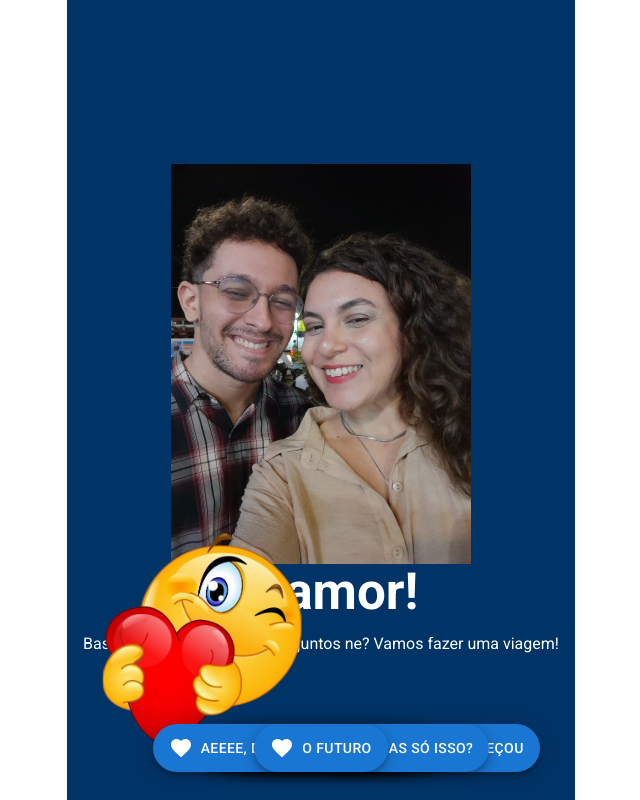
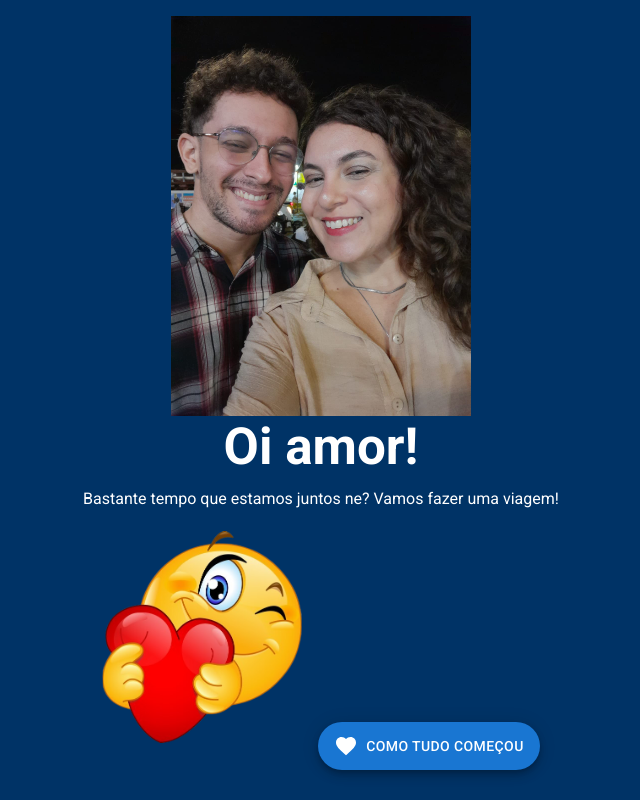
Before and after one commit to yngvarrr/love-page, a React (Vite) app: page / in a window 1280 px wide. Shown: the whole page, without its empty margins (319-959 px from the left). Built offline with nearby package versions, Linux system fonts and the light colour scheme.

Commit message:
voltando

```diff
--- a/src/App.css
+++ b/src/App.css
@@ -54,14 +54,15 @@ h1 {
   margin: 0 auto;
 }
 
-/* Garante que a página ocupe toda a altura e largura da tela */
 html, body, #root {
   margin: 0;
   padding: 0;
   height: 100%;
   width: 100%;
-  overflow-x: hidden; /* Evita rolagem horizontal */
+  overflow-x: hidden;
+  text-align: center;
 }
+
 
 .logo {
   height: 6em;
@@ -118,30 +119,16 @@ html, body, #root {
   overflow-x: hidden;
 }
 
-/* Estilo para a seção principal */
-.containerM {
+.containerM > div {
   width: 100%;
-  height: 100vh; /* Faz com que a altura ocupe 100% da altura da tela */
-  overflow-x: hidden; /* Evita rolagem horizontal */
+  box-sizing: border-box;
 }
 
-/* Estilo para as seções dentro da containerM */
-.containerM > div {
-  width: 100%;
-  box-sizing: border-box; /* Inclui padding e border na largura total */
-  display: flex;
-  flex-direction: column;
-  align-items: center;
-  justify-content: center;
+.foto, .print, .emoji {
+  max-width: 100%;
+  height: auto;
 }
 
-/* Estilo para os botões FAB */
 .MuiFab-root {
-  margin: 0; /* Remove margens padrão dos botões FAB */
+  margin: 0;
 }
-
-/* Ajusta o layout dos botões FAB dentro das seções */
-section > .MuiBox-root {
-  position: absolute;
-  bottom: 20px; /* Posiciona o botão na parte inferior da seção */
-}
--- a/src/App.jsx
+++ b/src/App.jsx
@@ -40,12 +40,12 @@ function App() {
     <section className="containerM">
       <div>
         <Box
-          sx={{ height: "100vh", background: "#003366", p: 2, color: "white", display: 'flex', flexDirection: 'column', justifyContent: 'center', alignItems: 'center' }}
+          sx={{ height: "100vh", background: "#003366", p: 2, color: "white" }}
         >
           <img src={pic} alt="" className="foto" />
           <h1>Oi amor!</h1>
           <p>Bastante tempo que estamos juntos ne? Vamos fazer uma viagem!</p>
-          <Box sx={{ "& > :not(style)": { m: 1 }, position: 'absolute', bottom: 20 }}>
+          <Box sx={{ "& > :not(style)": { m: 1 } }}>
             <img src={love} alt="" className="emoji" />
             <Fab variant="extended" color="primary" onClick={() => scrollToSection(section2Ref)}>
               <FavoriteIcon sx={{ mr: 1 }} />
@@ -56,7 +56,7 @@ function App() {
 
         <div
           ref={section2Ref}
-          style={{ height: "100vh", background: "#006400", padding: "20px", display: 'flex', flexDirection: 'column', justifyContent: 'center', alignItems: 'center' }}
+          style={{ height: "100vh", background: "#006400", padding: "20px" }}
         >
           <h1>Como tudo começou...</h1>
           <p>
@@ -65,17 +65,15 @@ function App() {
           </p>
           <img className="print" src={first} alt="" />
           <img src={scared} alt="" className="emoji" />
-          <Box sx={{ "& > :not(style)": { m: 1 }, position: 'absolute', bottom: 20 }}>
           <Fab variant="extended" color="primary" onClick={() => scrollToSection(section3Ref)}>
             <FavoriteIcon sx={{ mr: 1 }} />
             Ta mas e ai????
           </Fab>
-          </Box>
         </div>
 
         <div
           ref={section3Ref}
-          style={{ height: "100vh", background: "lightcoral", padding: "20px", display: 'flex', flexDirection: 'column', justifyContent: 'center', alignItems: 'center' }}
+          style={{ height: "100vh", background: "lightcoral", padding: "20px" }}
         >
           <h1>Triste...</h1>
           <p>
@@ -86,19 +84,17 @@ function App() {
           <h2>PORÉM!!!!</h2>
           <p>A esperança é a última que morre...</p>
           <img src={shy} alt="" className="emoji" />
-          <Box sx={{ "& > :not(style)": { m: 1 }, position: 'absolute', bottom: 20 }}>
           <Fab variant="extended" color="primary" onClick={() => scrollToSection(section4Ref)}>
             <FavoriteIcon sx={{ mr: 1 }} />
             hmmmmm e agora então?
           </Fab>
-          </Box>
         </div>
 
         <div
           ref={section4Ref}
-          style={{ height: "100vh", background: "#C90505", padding: "20px", display: 'flex', flexDirection: 'column', justifyContent: 'center', alignItems: 'center' }}
+          style={{ height: "100vh", background: "#C90505", padding: "20px" }}
         >
-          <h1>Plot Twist!!!</h1>
+          <h1>O sonho tá vivo!!!</h1>
           <p>
             Pelo visto, ela tava interessada nesse date, e algumas semanas
             depois...
@@ -109,17 +105,15 @@ function App() {
             grande dia do meu primeiro encontro!!!!
           </p>
           <img src={happy} alt="" className="emoji" />
-          <Box sx={{ "& > :not(style)": { m: 1 }, position: 'absolute', bottom: 20 }}>
           <Fab variant="extended" color="primary" onClick={() => scrollToSection(section5Ref)}>
             <FavoriteIcon sx={{ mr: 1 }} />
             Massa!!!!!! e ai?????
           </Fab>
-          </Box>
         </div>
 
         <div
           ref={section5Ref}
-          style={{ height: "100vh", background: "#4A5568", padding: "20px", display: 'flex', flexDirection: 'column', justifyContent: 'center', alignItems: 'center' }}
+          style={{ height: "100vh", background: "#4A5568", padding: "20px" }}
         >
           <h1>Finalmente!!!!</h1>
           <p>
@@ -128,17 +122,15 @@ function App() {
           <img src={in_love} alt="" className="emoji" />
           <p>E assim continuamos por 4 incríveis meses, até que...</p>
           <img src={expect} alt="" className="emoji" />
-          <Box sx={{ "& > :not(style)": { m: 1 }, position: 'absolute', bottom: 20 }}>
           <Fab variant="extended" color="primary" onClick={() => scrollToSection(section6Ref)}>
             <FavoriteIcon sx={{ mr: 1 }} />
             Ate que o que????????
           </Fab>
-          </Box>
         </div>
 
         <div
           ref={section6Ref}
-          style={{ height: "100vh", background: "#2C3E50", padding: "20px", display: 'flex', flexDirection: 'column', justifyContent: 'center', alignItems: 'center' }}
+          style={{ height: "100vh", background: "#2C3E50", padding: "20px" }}
         >
           <h1>Viramos um casal de fato!</h1>
           <p>
@@ -147,17 +139,15 @@ function App() {
             parceira e melhor amiga!
           </p>
           <img src={love2} alt="" className="emoji" />
-          <Box sx={{ "& > :not(style)": { m: 1 }, position: 'absolute', bottom: 20 }}>
           <Fab variant="extended" color="primary" onClick={() => scrollToSection(section7Ref)}>
             <FavoriteIcon sx={{ mr: 1 }} />
             aeeee, deu tudo certo, mas só isso?
           </Fab>
-          </Box>
         </div>
 
         <div
           ref={section7Ref}
-          style={{ height: "100vh", background: "#8A9BAE", padding: "20px", display: 'flex', flexDirection: 'column', justifyContent: 'center', alignItems: 'center' }}
+          style={{ height: "100vh", background: "#8A9BAE", padding: "20px" }}
         >
           <h1>Claro que não!!!!</h1>
           <p>
@@ -165,17 +155,15 @@ function App() {
             construímos boas memórias juntos!
           </p>
           <Mosaico />
-          <Box sx={{ "& > :not(style)": { m: 1 }, position: 'absolute', bottom: 20 }}>
           <Fab variant="extended" color="primary" onClick={() => scrollToSection(section8Ref)}>
             <FavoriteIcon sx={{ mr: 1 }} />
             O futuro
           </Fab>
-          </Box>
         </div>
 
         <div
           ref={section8Ref}
-          style={{ height: "108vh", background: "#003366", padding: "20px", display: 'flex', flexDirection: 'column', justifyContent: 'center', alignItems: 'center' }}
+          style={{ height: "108vh", background: "#003366", padding: "20px" }}
         >
           <h1>Apenas o começo</h1>
           <p></p>
```
Lines whose indentation alone changed are shown as unchanged.
